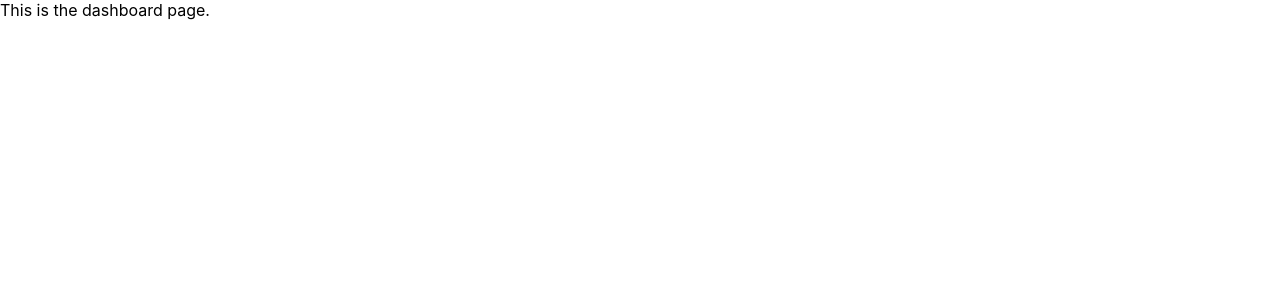
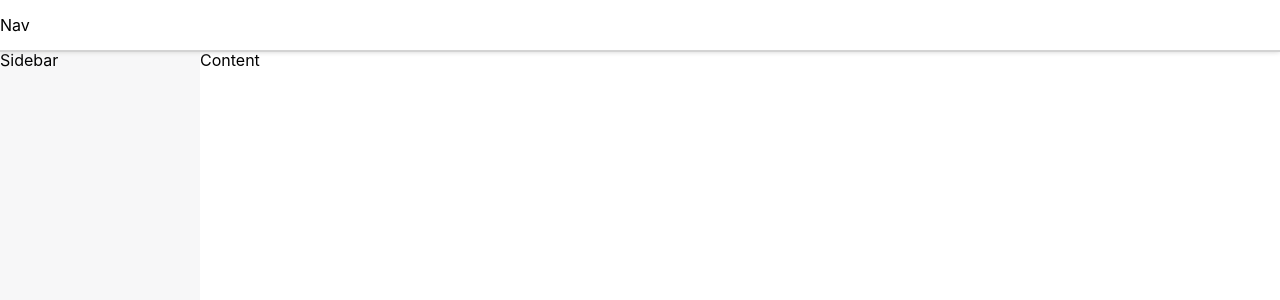
Before and after one commit to Samuelcy/livestream-web-app, a React (Create React App) app in the folder client/: page / in a window 1280 px wide. Shown: the top 300 px of the page. Built offline with nearby package versions, Linux system fonts and the light colour scheme.

Commit message:
Add dashboard components

```diff
--- /dev/null
+++ b/client/src/DashboardPage/Content/Content.js
@@ -0,0 +1,5 @@
+import React from "react";
+
+export const Content = () => {
+    return <div className="content-container">Content</div>
+}
--- /dev/null
+++ b/client/src/DashboardPage/Content/index.js
@@ -0,0 +1 @@
+export { Sidebar } from "./Sidebar";
--- a/client/src/DashboardPage/DashboardPage.js
+++ b/client/src/DashboardPage/DashboardPage.js
@@ -1,7 +1,16 @@
 import React from "react";
+import { Nav } from "./Nav";
+import { Sidebar } from "./Sidebar";
+import { Content } from "./Content/Content";
 
 import "./dashboardPage.css";
 
 export const DashboardPage = () => {
-    return <div>This is the dashboard page.</div>
+    return (
+        <div className="dashboard-container">
+            <Nav />
+            <Sidebar />
+            <Content />
+        </div>
+    );
 };
--- /dev/null
+++ b/client/src/DashboardPage/Nav/Nav.js
@@ -0,0 +1,5 @@
+import React from "react";
+
+export const Nav = () => {
+    return <div className="nav-container">Nav</div>
+};
--- /dev/null
+++ b/client/src/DashboardPage/Nav/index.js
@@ -0,0 +1 @@
+export { Nav } from "./Nav";
--- /dev/null
+++ b/client/src/DashboardPage/Sidebar/Sidebar.js
@@ -0,0 +1,5 @@
+import React from "react";
+
+export const Sidebar = () => {
+    return <div className="sidebar-container">Sidebar</div>
+}
--- /dev/null
+++ b/client/src/DashboardPage/Sidebar/index.js
@@ -0,0 +1 @@
+export { Sidebar } from "./Sidebar";
```
